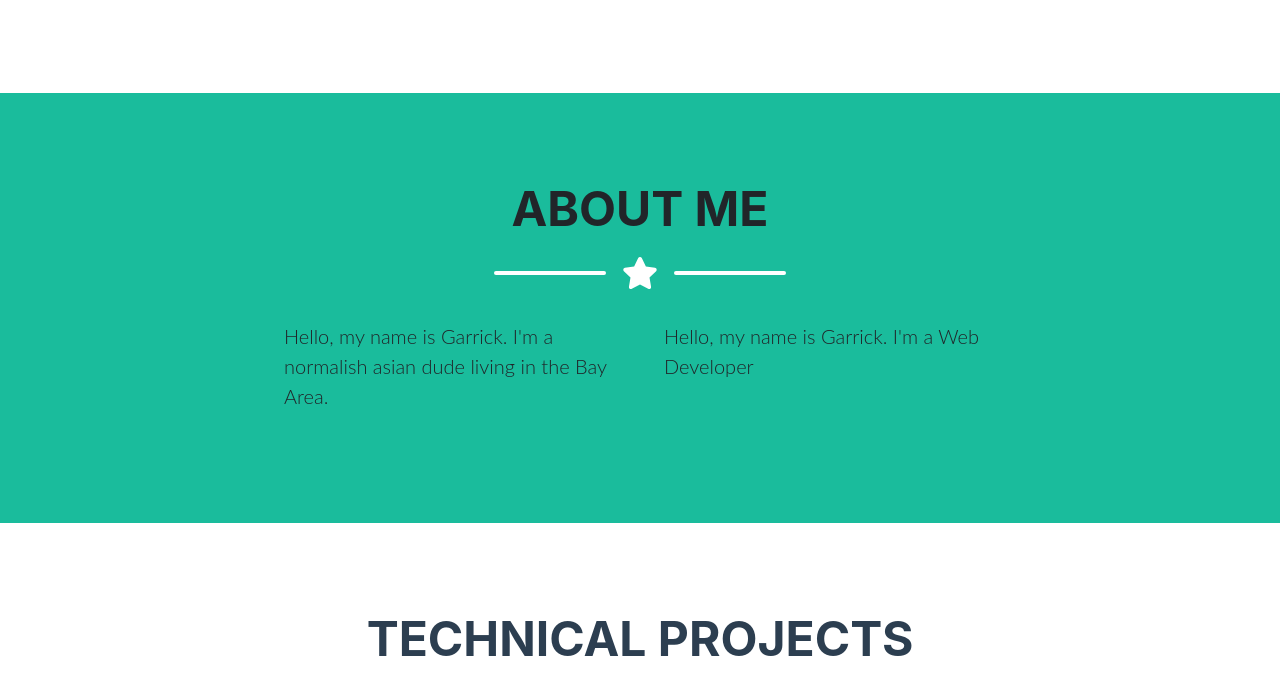
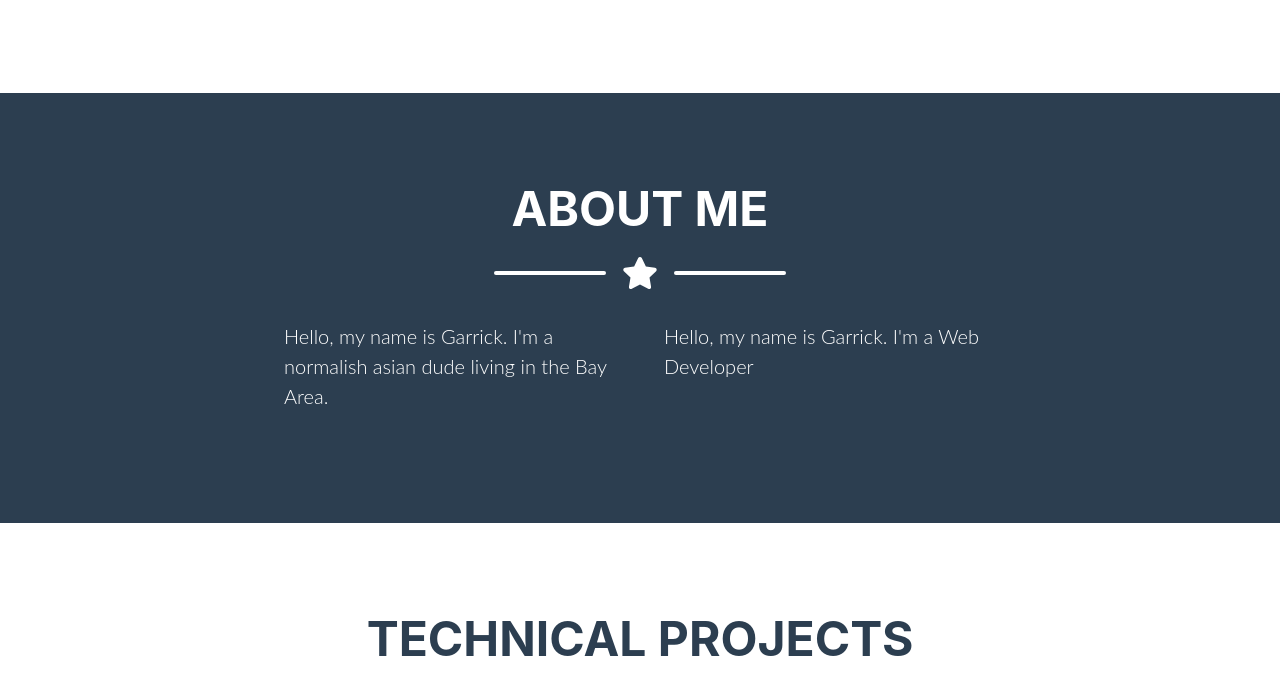
Before and after one commit to GnExia2/portfolio, a plain HTML site: page index.html in a window 1280 px wide. Shown: the part 718-1394 px from the top of the page. Drawn offline with nearby package versions, Linux system fonts and the light colour scheme.

Commit message:
changed color of about me section

```diff
--- a/index.html
+++ b/index.html
@@ -69,7 +69,7 @@
         </header>
 
         <!-- About Section-->
-        <section class="page-section bg-primary text-black mb-0" id="about">
+        <section class="page-section bg-secondary text-white mb-0" id="about">
             <div class="container">
                 <!-- About Section Heading-->
                 <h2 class="page-section-heading text-center text-uppercase text-black">About Me</h2>
```
